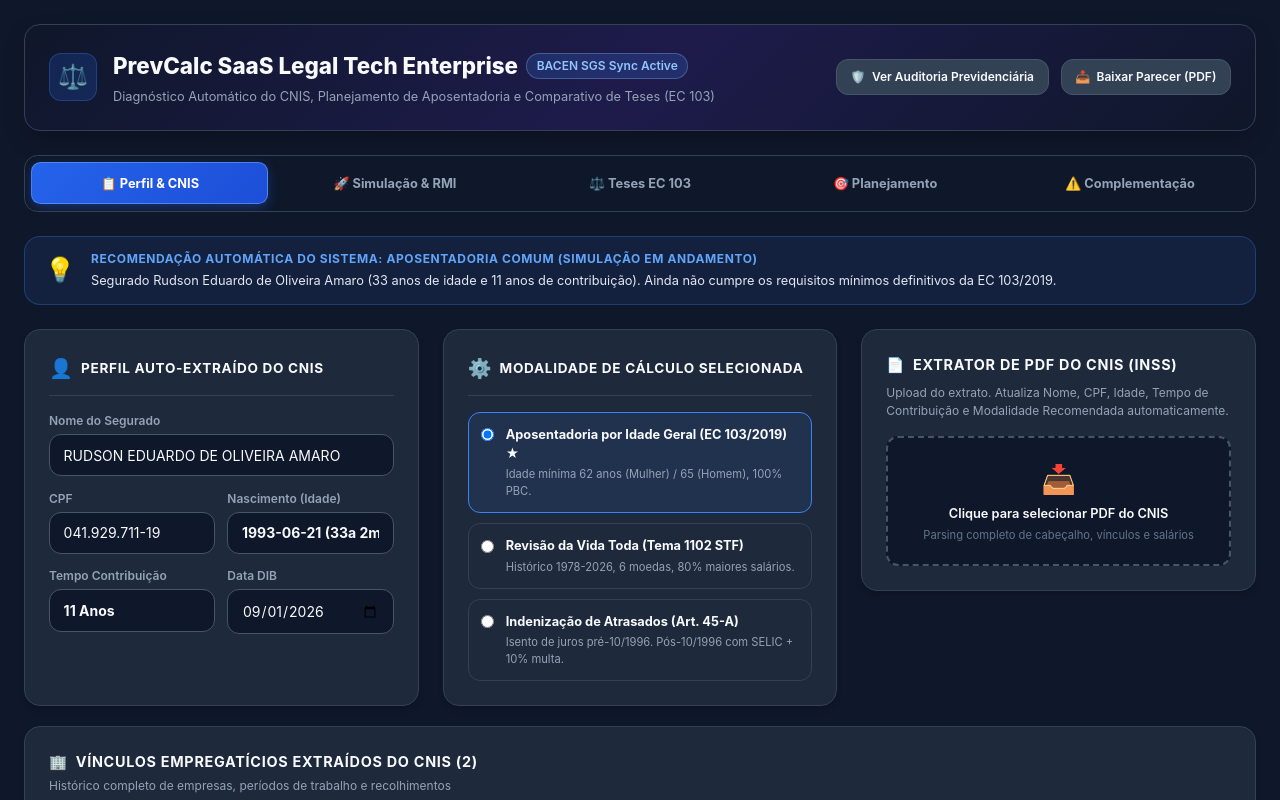
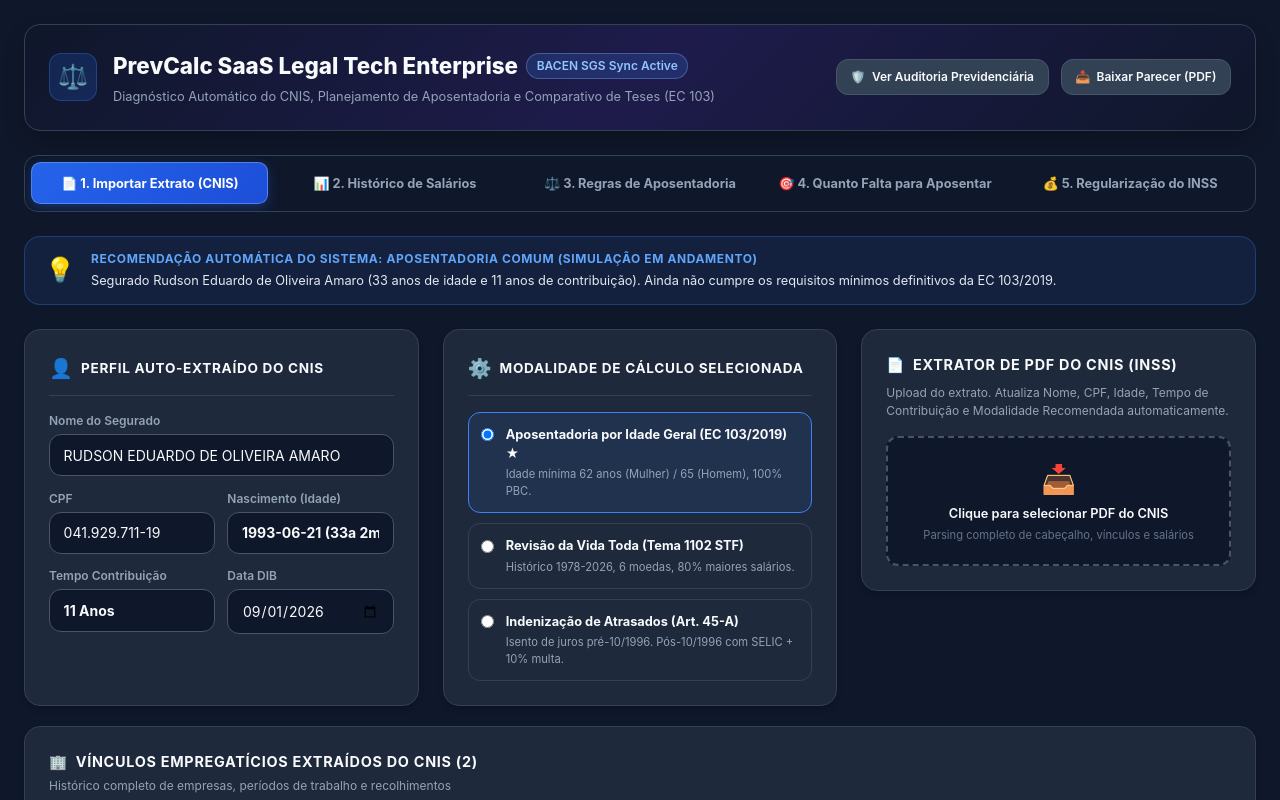
Before and after one commit to rudsoneduu/prevcalc-saas, a Next.js app in the folder frontend/: page / in a window 1280 px wide. Shown: the top 800 px of the page. Built offline with nearby package versions, Linux system fonts and the light colour scheme; no server answers.

Commit message:
Atualizacao dos nomes das abas para linguagem intuitiva e direta

```diff
--- a/frontend/app/page.tsx
+++ b/frontend/app/page.tsx
@@ -322,41 +322,41 @@
         </div>
       </header>
 
-      {/* BARRA DE NAVEGAÇÃO POR ABAS EXECUTIVAS (REFORMULADA - DESIGN PREMIUM) */}
+      {/* BARRA DE NAVEGAÇÃO POR ABAS INTUITIVAS E CLARAS */}
       <nav className="nav-tab-container">
         <button
           onClick={() => setAbaAtiva('cnis')}
           className={`nav-tab-btn ${abaAtiva === 'cnis' ? 'active' : ''}`}
         >
-          📋 Perfil & CNIS
+          📄 1. Importar Extrato (CNIS)
         </button>
 
         <button
           onClick={() => setAbaAtiva('simulacao')}
           className={`nav-tab-btn ${abaAtiva === 'simulacao' ? 'active' : ''}`}
         >
-          🚀 Simulação & RMI
+          📊 2. Histórico de Salários
         </button>
 
         <button
           onClick={() => setAbaAtiva('teses')}
           className={`nav-tab-btn ${abaAtiva === 'teses' ? 'active' : ''}`}
         >
-          ⚖️ Teses EC 103
+          ⚖️ 3. Regras de Aposentadoria
         </button>
 
         <button
           onClick={() => setAbaAtiva('planejamento')}
           className={`nav-tab-btn ${abaAtiva === 'planejamento' ? 'active' : ''}`}
         >
-          🎯 Planejamento
+          🎯 4. Quanto Falta para Aposentar
         </button>
 
         <button
           onClick={() => setAbaAtiva('complementacao')}
           className={`nav-tab-btn ${abaAtiva === 'complementacao' ? 'active' : ''}`}
         >
-          ⚠️ Complementação
+          💰 5. Regularização do INSS
         </button>
       </nav>
 
@@ -377,7 +377,7 @@
         </div>
       )}
 
-      {/* ABA 1: PERFIL & EXTRATOR CNIS */}
+      {/* ABA 1: IMPORTAR EXTRATO (CNIS) */}
       {abaAtiva === 'cnis' && (
         <div style={{ display: 'flex', flexDirection: 'column', gap: '1.25rem' }}>
           <div className="grid-3">
@@ -522,7 +522,7 @@
         </div>
       )}
 
-      {/* ABA 2: SIMULAÇÃO & PLANILHA DATA GRID */}
+      {/* ABA 2: HISTÓRICO DE SALÁRIOS */}
       {abaAtiva === 'simulacao' && (
         <div style={{ display: 'flex', flexDirection: 'column', gap: '1.25rem' }}>
           {/* PLANILHA DATA GRID */}
@@ -651,12 +651,12 @@
         </div>
       )}
 
-      {/* ABA 3: TESES & REGRAS DE TRANSIÇÃO (EC 103/2019) */}
+      {/* ABA 3: REGRAS DE APOSENTADORIA */}
       {abaAtiva === 'teses' && (
         <TesesComparativasTable teses={teses} />
       )}
 
-      {/* ABA 4: PLANEJAMENTO & GUIA DE CONTRIBUIÇÃO */}
+      {/* ABA 4: QUANTO FALTA PARA APOSENTAR */}
       {abaAtiva === 'planejamento' && (
         <div style={{ display: 'flex', flexDirection: 'column', gap: '1.25rem' }}>
           {/* PLANEJAMENTO O QUE FALTA PARA APOSENTAR */}
@@ -674,7 +674,7 @@
         </div>
       )}
 
-      {/* ABA 5: GUIA DE COMPLEMENTAÇÃO (PREC-MENOR-MIN) */}
+      {/* ABA 5: REGULARIZAÇÃO DO INSS */}
       {abaAtiva === 'complementacao' && (
         <ComplementacaoTable itens={itensComplementacao} totalDarf={totalComplementarDarf} />
       )}
```
Also changed, not shown: 1 other file (tests, documents, lock files or other folders).
